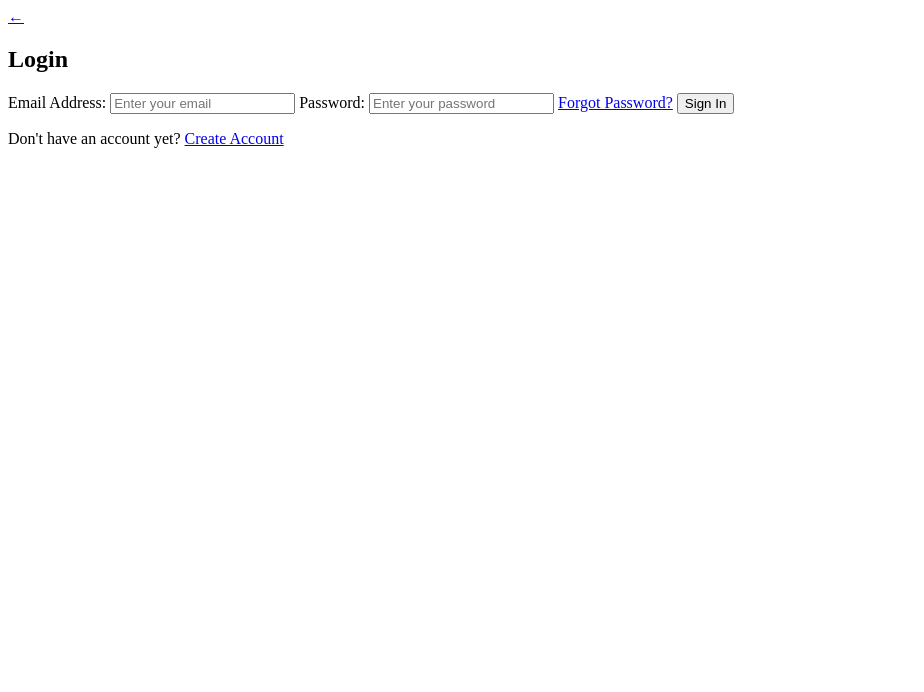
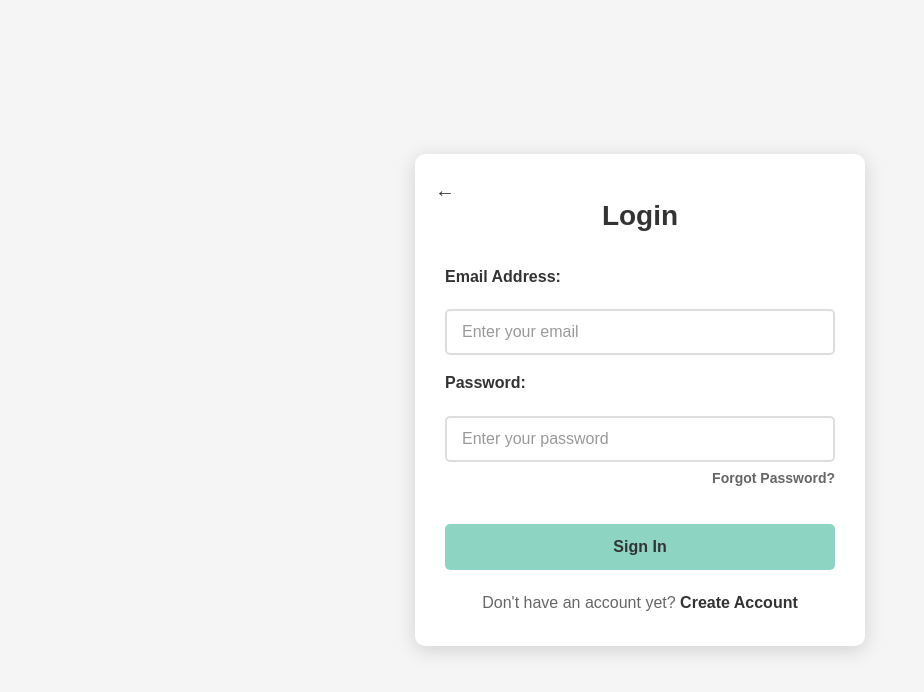
Before and after one commit to kkskyw/Full-Stack-Development-Project--cycling-team-9, a website: page public/login.html in a window 1280 px wide. Shown: the whole page, without its empty margins (0-924 px from the left). Drawn offline with Linux system fonts and the light colour scheme.

Commit message:
Done css for login and register page

```diff
--- /dev/null
+++ b/public/css/login_register.css
@@ -0,0 +1,174 @@
+* {
+    margin: 0;
+    padding: 0;
+    box-sizing: border-box;
+}
+
+body {
+    font-family: Arial, sans-serif;
+    line-height: 1.6;
+    color: #333;
+    background-color: #f5f5f5;
+    display: flex;
+    justify-content: center;
+    align-items: center;
+    min-height: 100vh;
+    padding: 20px;
+}
+
+.modal {
+    background-color: white;
+    border-radius: 10px;
+    box-shadow: 0 4px 20px rgba(0, 0, 0, 0.15);
+    width: 100%;
+    max-width: 450px;
+    padding: 30px;
+    position: relative;
+}
+
+.modal-content {
+    width: 100%;
+}
+
+.back-btn {
+    position: absolute;
+    top: 20px;
+    left: 20px;
+    color: #333;
+    text-decoration: none;
+    font-size: 20px;
+    font-weight: bold;
+    transition: color 0.3s;
+}
+
+.back-btn:hover {
+    color: #8dd4c3;
+}
+
+h2 {
+    text-align: center;
+    font-size: 28px;
+    margin-bottom: 25px;
+    color: #333;
+    padding-top: 10px;
+}
+
+form {
+    display: flex;
+    flex-direction: column;
+    gap: 15px;
+}
+
+label {
+    font-weight: bold;
+    color: #333;
+    margin-bottom: 5px;
+}
+
+input {
+    padding: 12px 15px;
+    border: 2px solid #ddd;
+    border-radius: 5px;
+    font-size: 16px;
+    transition: border-color 0.3s, box-shadow 0.3s;
+}
+
+input:focus {
+    outline: none;
+    border-color: #8dd4c3;
+    box-shadow: 0 0 5px rgba(141, 212, 195, 0.5);
+}
+
+input::placeholder {
+    color: #999;
+}
+
+.forgot-password {
+    text-align: right;
+    font-size: 14px;
+    color: #666;
+    text-decoration: none;
+    margin-top: -10px;
+    margin-bottom: 10px;
+}
+
+.forgot-password:hover {
+    color: #8dd4c3;
+    text-decoration: underline;
+}
+
+button {
+    background-color: #8dd4c3;
+    color: #333;
+    border: 2px solid #8dd4c3;
+    padding: 12px 20px;
+    border-radius: 5px;
+    cursor: pointer;
+    font-size: 16px;
+    font-weight: bold;
+    transition: background-color 0.3s, transform 0.2s;
+    margin-top: 10px;
+}
+
+button:hover {
+    background-color: #7bc4b2;
+    transform: scale(1.02);
+}
+
+p {
+    text-align: center;
+    margin-top: 20px;
+    color: #666;
+}
+
+a {
+    color: #333;
+    text-decoration: none;
+    font-weight: bold;
+    transition: color 0.3s;
+}
+
+a:hover {
+    color: #8dd4c3;
+}
+
+/* Mobile Responsive */
+@media (max-width: 768px) {
+    body {
+        padding: 15px;
+    }
+
+    .modal {
+        padding: 25px 20px;
+    }
+
+    h2 {
+        font-size: 24px;
+    }
+
+    input {
+        padding: 10px 12px;
+        font-size: 14px;
+    }
+
+    button {
+        padding: 10px 15px;
+        font-size: 14px;
+    }
+}
+
+@media (max-width: 480px) {
+    .modal {
+        padding: 20px 15px;
+    }
+
+    h2 {
+        font-size: 22px;
+    }
+
+    .back-btn {
+        top: 15px;
+        left: 15px;
+        font-size: 18px;
+    }
+}
```
Also changed, not shown: public/register.html (+0 -5 lines).
